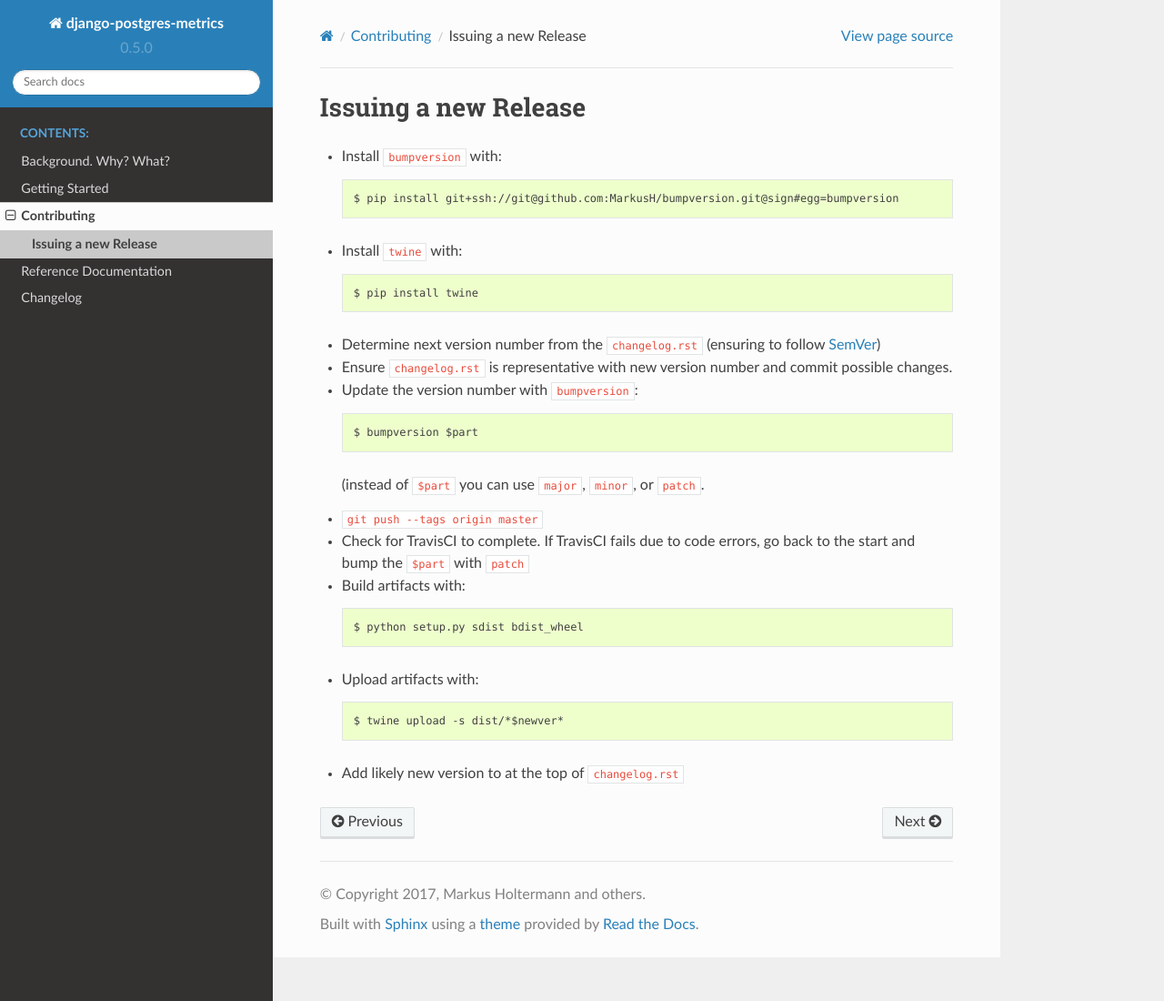
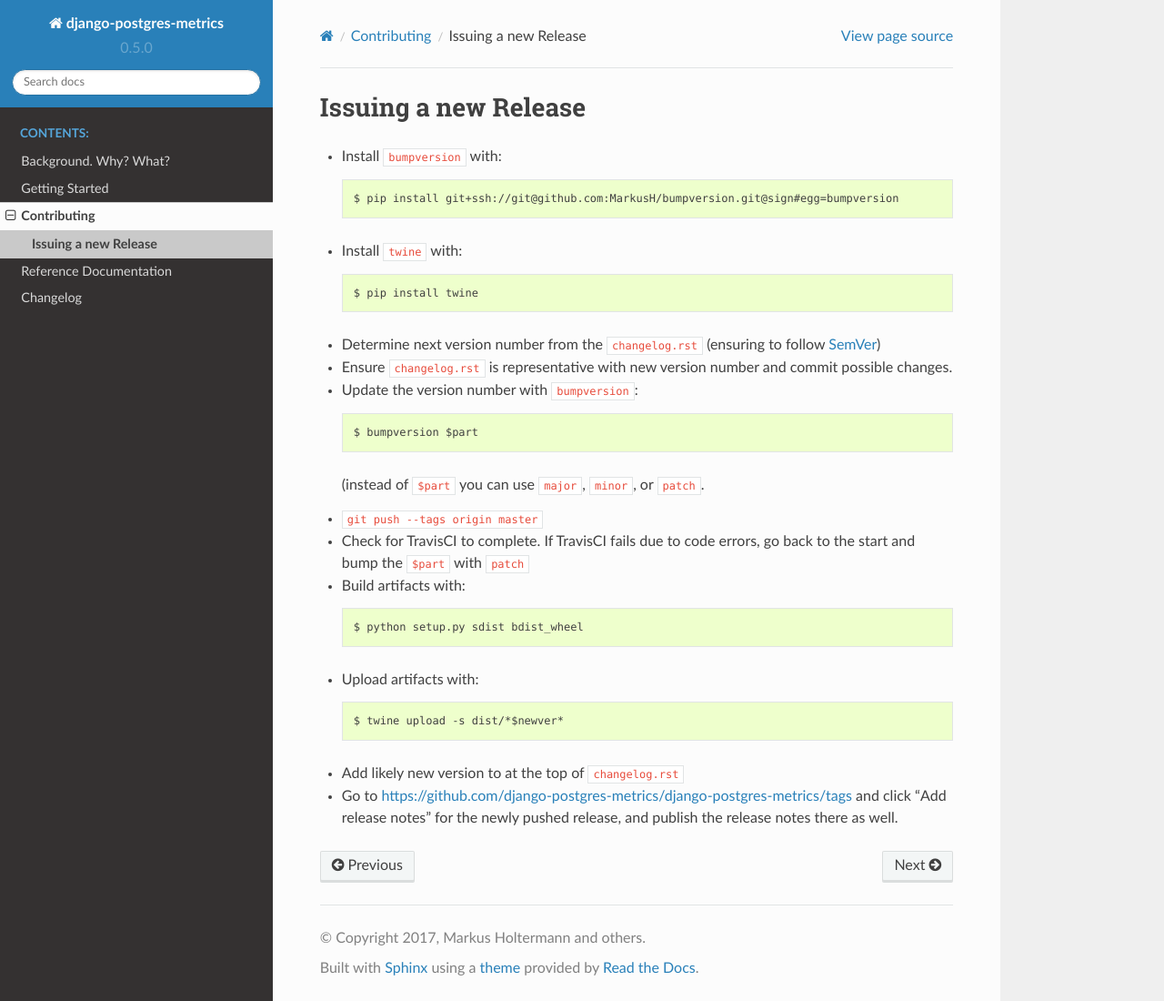
Before and after one commit to django-postgres-metrics/django-postgres-metrics, a Sphinx documentation site: the page built from docs/source/contributing/releasing.rst, in a window 1280 px wide and 1100 px high. Shown: the whole window at 91% size. Built offline with Sphinx 7.4.7 and the Read the Docs theme 2.0.0, drawn with Linux system fonts in a browser that asks for light colours.

Commit message:
Spellcheck and post-release instruction

```diff
--- a/docs/source/changelog.rst
+++ b/docs/source/changelog.rst
@@ -46,4 +46,4 @@ Changelog
 0.1.0
 =====
 
-* Inital Release
+* Initial Release
--- a/docs/source/contributing/releasing.rst
+++ b/docs/source/contributing/releasing.rst
@@ -32,3 +32,7 @@ Issuing a new Release
      $ twine upload -s dist/*$newver*
 
 * Add likely new version to at the top of ``changelog.rst``
+
+* Go to https://github.com/django-postgres-metrics/django-postgres-metrics/tags
+  and click "Add release notes" for the newly pushed release, and publish the
+  release notes there as well.
```
